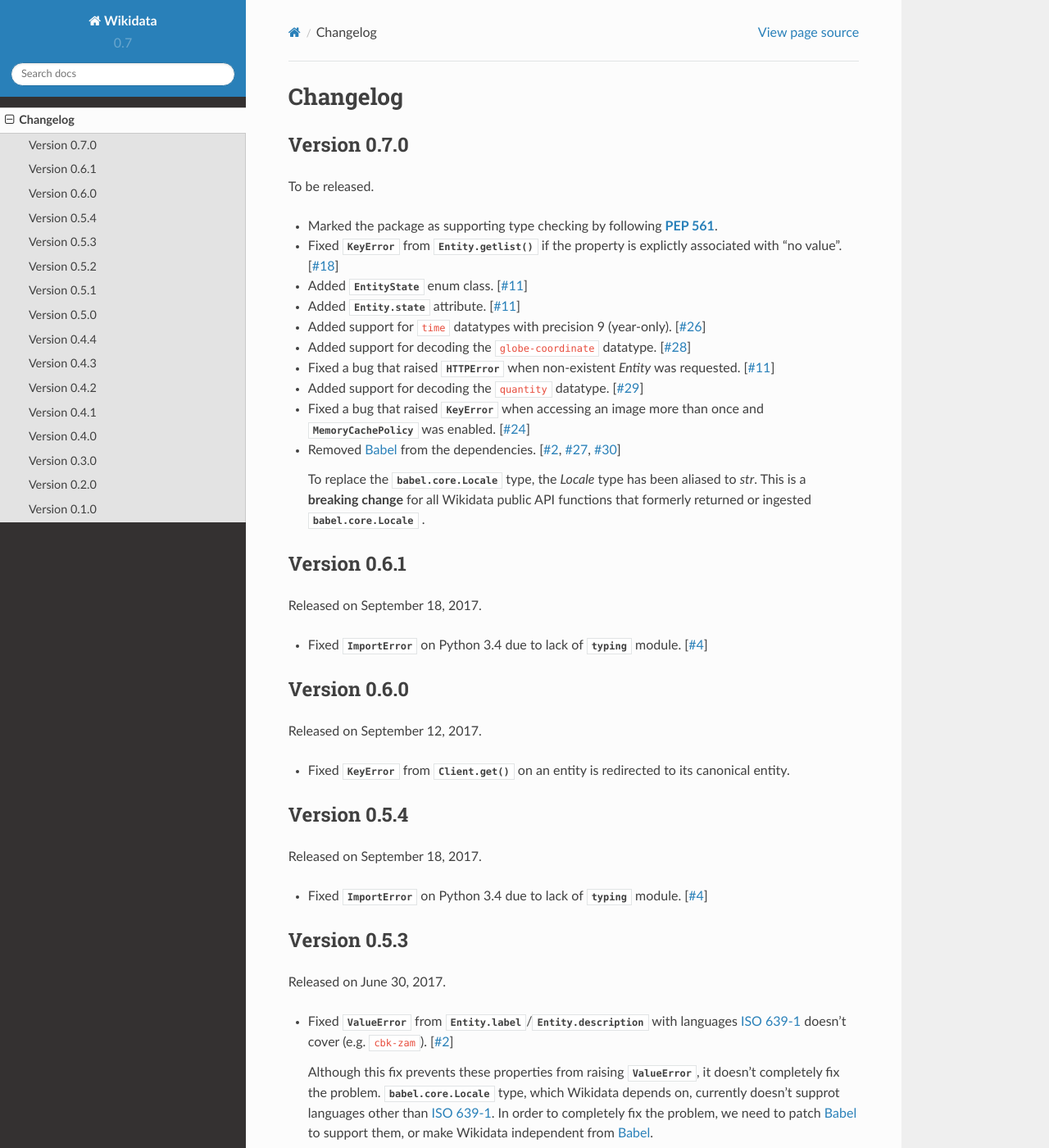
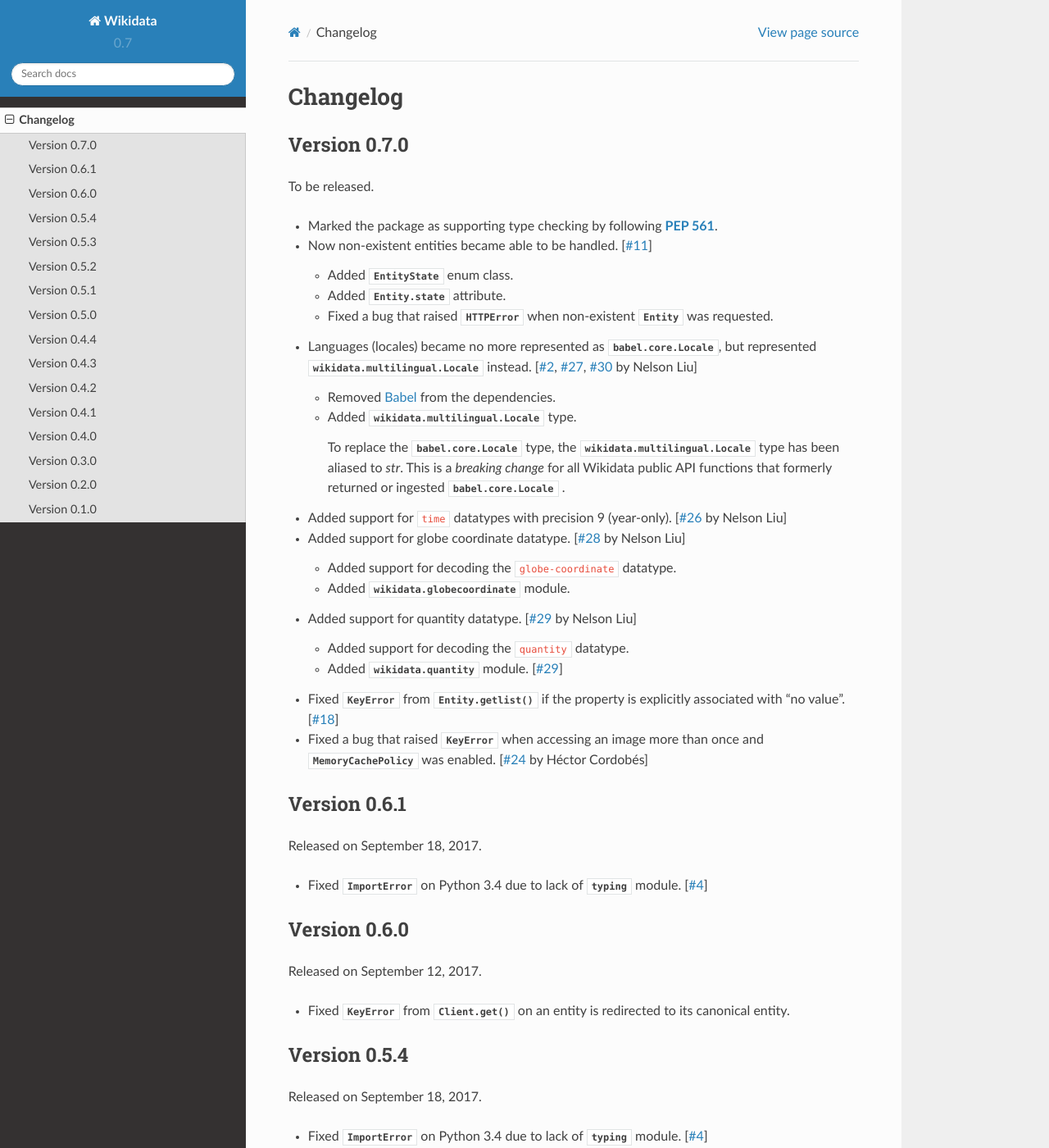
Before and after one commit to dahlia/wikidata, a Sphinx documentation site: the page built from docs/changes.rst, in a window 1280 px wide and 1400 px high. Shown: the whole window at 82% size. Built offline with Sphinx 7.4.7 and the Read the Docs theme 2.0.0, drawn with Linux system fonts in a browser that asks for light colours.

Commit message:
Adjust changelog and docs

```diff
--- a/docs/changes.rst
+++ b/docs/changes.rst
@@ -7,24 +7,48 @@ Version 0.7.0
 To be released.
 
 - Marked the package as supporting type checking by following :pep:`561`.
+
+- Now non-existent entities became able to be handled.  [:pr:`11`]
+
+  - Added :class:`~wikidata.entity.EntityState` enum class.
+  - Added :attr:`Entity.state <wikidata.entity.Entity.state>` attribute.
+  - Fixed a bug that raised :exc:`~urllib.error.HTTPError` when
+    non-existent :class:`~wikidata.entity.Entity` was requested.
+
+- Languages (locales) became no more represented as :class:`babel.core.Locale`,
+  but represented :class:`wikidata.multilingual.Locale` instead.
+  [:issue:`2`, :issue:`27`, :pr:`30` by Nelson Liu]
+
+  - Removed Babel_ from the dependencies.
+
+  - Added :class:`wikidata.multilingual.Locale` type.
+
+    To replace the :class:`babel.core.Locale` type,
+    the :class:`wikidata.multilingual.Locale` type has been
+    aliased to `str`. This is a *breaking change* for all Wikidata public API
+    functions that formerly returned or ingested :class:`babel.core.Locale` .
+
+- Added support for ``time`` datatypes with precision 9 (year-only).
+  [:pr:`26` by Nelson Liu]
+
+- Added support for globe coordinate datatype.  [:pr:`28` by Nelson Liu]
+
+  - Added support for decoding the ``globe-coordinate`` datatype.
+  - Added :mod:`wikidata.globecoordinate` module.
+
+- Added support for quantity datatype.  [:pr:`29` by Nelson Liu]
+
+  - Added support for decoding the ``quantity`` datatype.
+  - Added :mod:`wikidata.quantity` module.  [:pr:`29`]
+
 - Fixed :exc:`KeyError` from :meth:`Entity.getlist()
-  <wikidata.entity.Entity.getlist>` if the property is explictly associated
+  <wikidata.entity.Entity.getlist>` if the property is explicitly associated
   with "no value". [:issue:`18`]
-- Added :class:`~wikidata.entity.EntityState` enum class.  [:pr:`11`]
-- Added :attr:`Entity.state <wikidata.entity.Entity.state>` attribute.
-  [:pr:`11`]
-- Added support for ``time`` datatypes with precision 9 (year-only).  [:pr:`26`]
-- Added support for decoding the ``globe-coordinate`` datatype.  [:pr:`28`]
-- Fixed a bug that raised :exc:`~urllib.error.HTTPError` when
-  non-existent `Entity` was requested.  [:pr:`11`]
-- Added support for decoding the ``quantity`` datatype.  [:pr:`29`]
+
 - Fixed a bug that raised :exc:`KeyError` when accessing an image more than
-  once and :class:`~wikidata.cache.MemoryCachePolicy` was enabled.  [:pr:`24`]
-- Removed Babel_ from the dependencies.  [:issue:`2`, :issue:`27`, :pr:`30`]
+  once and :class:`~wikidata.cache.MemoryCachePolicy` was enabled.
+  [:pr:`24` by Héctor Cordobés]
 
-  To replace the :class:`babel.core.Locale` type, the `Locale` type has been
-  aliased to `str`. This is a **breaking change** for all Wikidata public API
-  functions that formerly returned or ingested :class:`babel.core.Locale` .
 
 Version 0.6.1
 -------------
--- a/docs/conf.py
+++ b/docs/conf.py
@@ -355,6 +355,9 @@ texinfo_documents = [
 intersphinx_mapping = {
     'python': ('https://docs.python.org/3/', None),
     'werkzeug': ('http://werkzeug.pocoo.org/docs/0.12/', None),
+
+    # Remains for the changelog:
+    'babel': ('http://babel.pocoo.org/en/latest/', None),
 }
 
 
```
Also changed, not shown: 4 other files.
